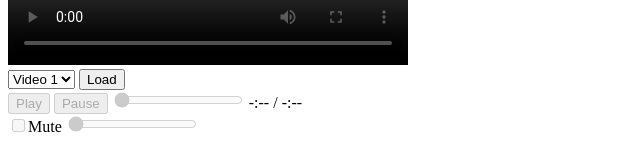
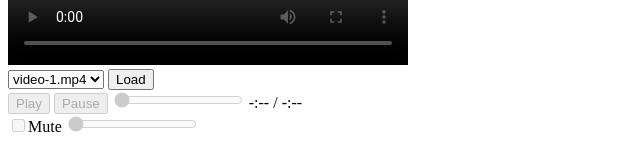
Before and after one commit to ginpei/try-html5-video, a website: page index.html in a window 1280 px wide. Shown: the part 315-475 px from the top of the page, without its empty margins (0-640 px from the left). Drawn offline with Linux system fonts and the light colour scheme.

Commit message:
change a label

```diff
--- a/index.html
+++ b/index.html
@@ -15,7 +15,7 @@
 		<div><video class="player js-player" controls></video></video>
 		<div>
 			<select class="js-videos" disabled>
-				<option value="./video-1.mp4" selected>Video 1</option>
+				<option value="./video-1.mp4" selected>video-1.mp4</option>
 			</select>
 			<button class="js-load" disabled>Load</button>
 			<br />
```
